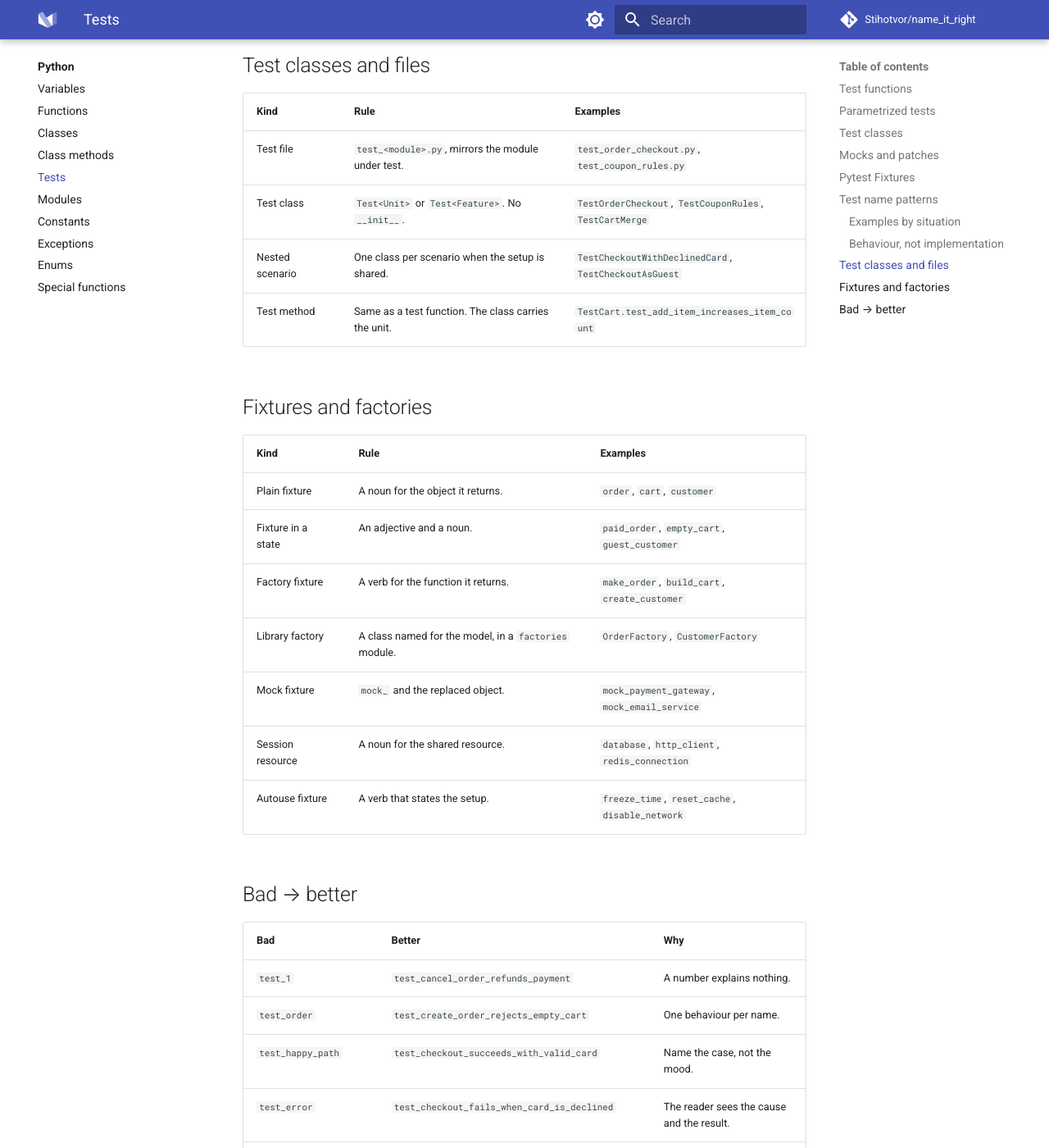
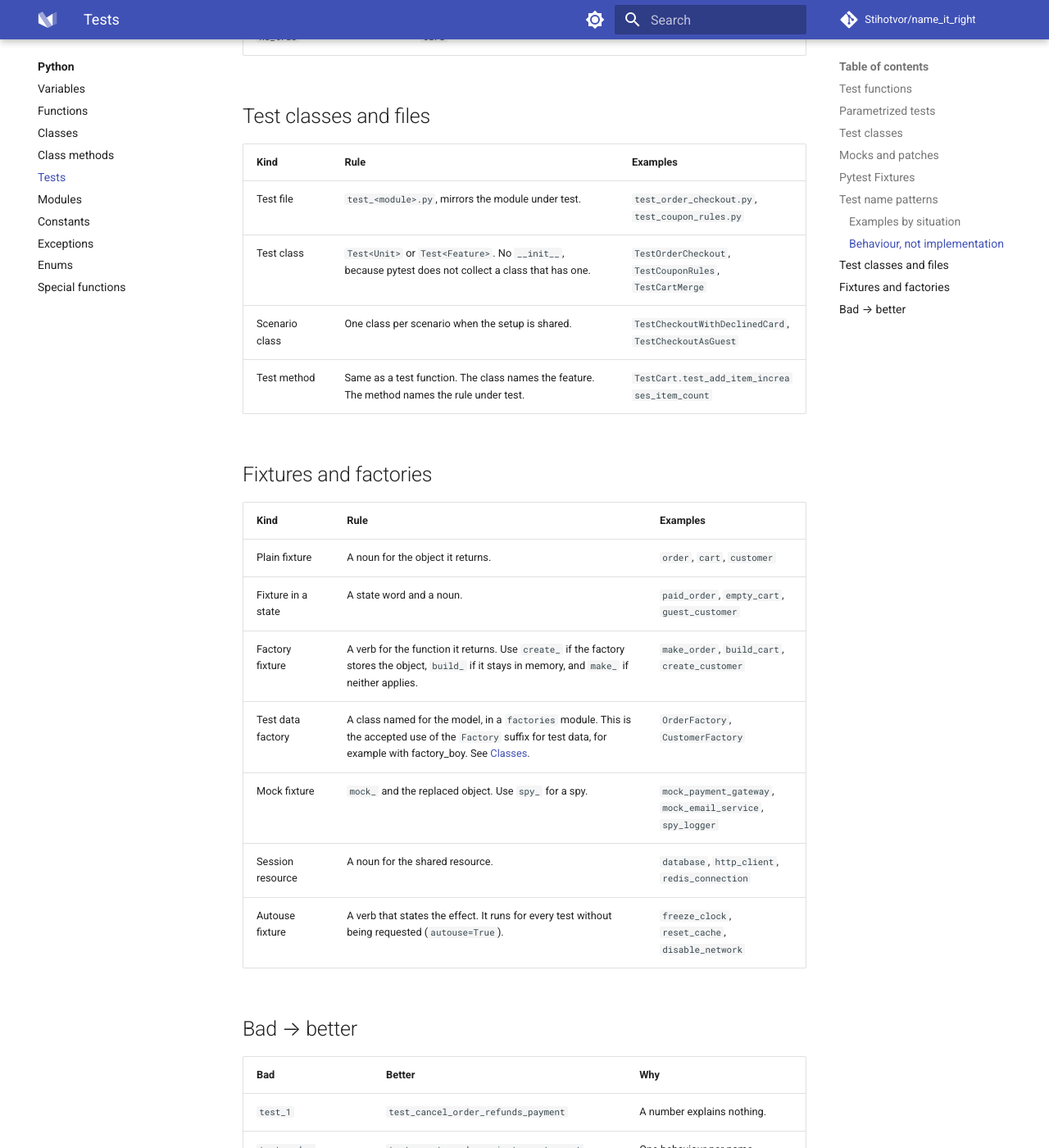
Before and after one commit to Stihotvor/name_it_right, an MkDocs documentation site: the page built from docs/python/tests.md, in a window 1280 px wide and 1400 px high, scrolled down 4731 px. Shown: the whole window at 82% size. Built offline with MkDocs 1.6.1 and Material for MkDocs 9.7.7, drawn with Linux system fonts in a browser that asks for light colours; comment, search, counter and statistics services are not loaded; some of the changed text lies outside the part shown.

Commit message:
docs(12): fix review findings in Python tests
Co-Authored-By: Claude Sonnet 5.5 <noreply@anthropic.com>

````diff
--- a/docs/python/tests.md
+++ b/docs/python/tests.md
@@ -6,7 +6,7 @@ Pytest is the de-facto standard for Python tests. These conventions apply to tes
 
 !!! success "General patterns"
 
-    - Use `test_<unit>_<condition>` pattern: `test_calculate_total_returns_zero_for_empty_cart()`
+    - Use the `test_<unit>_<condition>_<expected>` pattern: `test_calculate_total_for_empty_cart_returns_zero()`
     - Every test name should describe one specific behavior or outcome
     - Name tests so a failing name tells you what broke without reading the body
 
@@ -33,7 +33,7 @@ Pytest is the de-facto standard for Python tests. These conventions apply to tes
 !!! success "General patterns"
 
     - Use descriptive `id` values with `pytest.param` so failures pin-point the exact case
-    - Name the test `test_<unit>_<condition>` and let the param id carry the variation
+    - Name the test `test_<unit>_<condition>_<expected>` and let the param id carry the variation
 
     ```py
     @pytest.mark.parametrize("email,expected", [
@@ -143,13 +143,13 @@ A test name is a short sentence about one behaviour. The pattern is `test_<unit>
 
 | Situation | Pattern | Examples |
 |---|---|---|
-| Normal result | `test_<unit>_returns_<value>` | `test_calculate_total_returns_sum_of_line_items`, `test_find_user_returns_none_for_unknown_email` |
+| Normal result | `test_<unit>_returns_<value>` | `test_calculate_total_returns_sum_of_line_items`, `test_find_user_for_unknown_email_returns_none` |
 | Edge case | `test_<unit>_<condition>_<expected>` | `test_calculate_total_for_empty_cart_returns_zero`, `test_apply_coupon_with_expired_code_raises_error` |
 | Side effect | `test_<unit>_<effect>` | `test_cancel_order_refunds_payment`, `test_checkout_sends_receipt_email` |
 | State change | `test_<unit>_sets_<state>` | `test_pay_order_sets_status_to_paid`, `test_cancel_order_sets_cancelled_at` |
 | Rule | `test_<rule>_<outcome>` | `test_free_shipping_applies_above_threshold`, `test_discount_never_exceeds_order_total` |
 | Failure | `test_<unit>_fails_when_<cause>` | `test_checkout_fails_when_card_is_declined`, `test_refund_fails_when_already_refunded` |
-| Permission | `test_<actor>_can_<action>` | `test_customer_can_cancel_unshipped_order`, `test_guest_cannot_view_other_orders` |
+| Permission | `test_<actor>_can_<action>` or `test_<actor>_cannot_<action>` | `test_customer_can_cancel_unshipped_order`, `test_guest_cannot_view_other_orders` |
 
 ### Behaviour, not implementation
 
@@ -166,21 +166,21 @@ A test name is a short sentence about one behaviour. The pattern is `test_<unit>
 | Kind | Rule | Examples |
 |---|---|---|
 | Test file | `test_<module>.py`, mirrors the module under test. | `test_order_checkout.py`, `test_coupon_rules.py` |
-| Test class | `Test<Unit>` or `Test<Feature>`. No `__init__`. | `TestOrderCheckout`, `TestCouponRules`, `TestCartMerge` |
-| Nested scenario | One class per scenario when the setup is shared. | `TestCheckoutWithDeclinedCard`, `TestCheckoutAsGuest` |
-| Test method | Same as a test function. The class carries the unit. | `TestCart.test_add_item_increases_item_count` |
+| Test class | `Test<Unit>` or `Test<Feature>`. No `__init__`, because pytest does not collect a class that has one. | `TestOrderCheckout`, `TestCouponRules`, `TestCartMerge` |
+| Scenario class | One class per scenario when the setup is shared. | `TestCheckoutWithDeclinedCard`, `TestCheckoutAsGuest` |
+| Test method | Same as a test function. The class names the feature. The method names the rule under test. | `TestCart.test_add_item_increases_item_count` |
 
 ## Fixtures and factories
 
 | Kind | Rule | Examples |
 |---|---|---|
 | Plain fixture | A noun for the object it returns. | `order`, `cart`, `customer` |
-| Fixture in a state | An adjective and a noun. | `paid_order`, `empty_cart`, `guest_customer` |
-| Factory fixture | A verb for the function it returns. | `make_order`, `build_cart`, `create_customer` |
-| Library factory | A class named for the model, in a `factories` module. | `OrderFactory`, `CustomerFactory` |
-| Mock fixture | `mock_` and the replaced object. | `mock_payment_gateway`, `mock_email_service` |
+| Fixture in a state | A state word and a noun. | `paid_order`, `empty_cart`, `guest_customer` |
+| Factory fixture | A verb for the function it returns. Use `create_` if the factory stores the object, `build_` if it stays in memory, and `make_` if neither applies. | `make_order`, `build_cart`, `create_customer` |
+| Test data factory | A class named for the model, in a `factories` module. This is the accepted use of the `Factory` suffix for test data, for example with factory_boy. See [Classes](classes.md). | `OrderFactory`, `CustomerFactory` |
+| Mock fixture | `mock_` and the replaced object. Use `spy_` for a spy. | `mock_payment_gateway`, `mock_email_service`, `spy_logger` |
 | Session resource | A noun for the shared resource. | `database`, `http_client`, `redis_connection` |
-| Autouse fixture | A verb that states the setup. | `freeze_time`, `reset_cache`, `disable_network` |
+| Autouse fixture | A verb that states the effect. It runs for every test without being requested (`autouse=True`). | `freeze_clock`, `reset_cache`, `disable_network` |
 
 ## Bad → better
 
@@ -194,9 +194,10 @@ A test name is a short sentence about one behaviour. The pattern is `test_<unit>
 | `test_calculate_total_and_tax` | `test_calculate_total_adds_line_items` and `test_calculate_tax_uses_region_rate` | `and` hides two behaviours. |
 | `test_cart_1`, `test_cart_2` | `test_cart_merge_keeps_both_items` | Use the rule instead of a counter. |
 | `user_fixture` | `user` | The decorator already marks the fixture. |
-| `fixture_order` | `paid_order` | Name the state, not the mechanism. |
+| `fixture_order` | `order` | The decorator already marks the fixture. |
+| `order` (a paid order) | `paid_order` | Name the state. |
 | `get_order` (a factory fixture) | `make_order` | `get` suggests a read. |
-| `class OrderTests` | `class TestOrderCheckout` | `Test` prefix is needed for discovery. |
+| `class OrderTests` | `class TestOrderCheckout` | The `Test` prefix is needed by pytest's default discovery. |
 
 !!! info "See also"
 
````
Also changed, not shown: other parts of docs/python/tests.md (+1 -1 lines).
